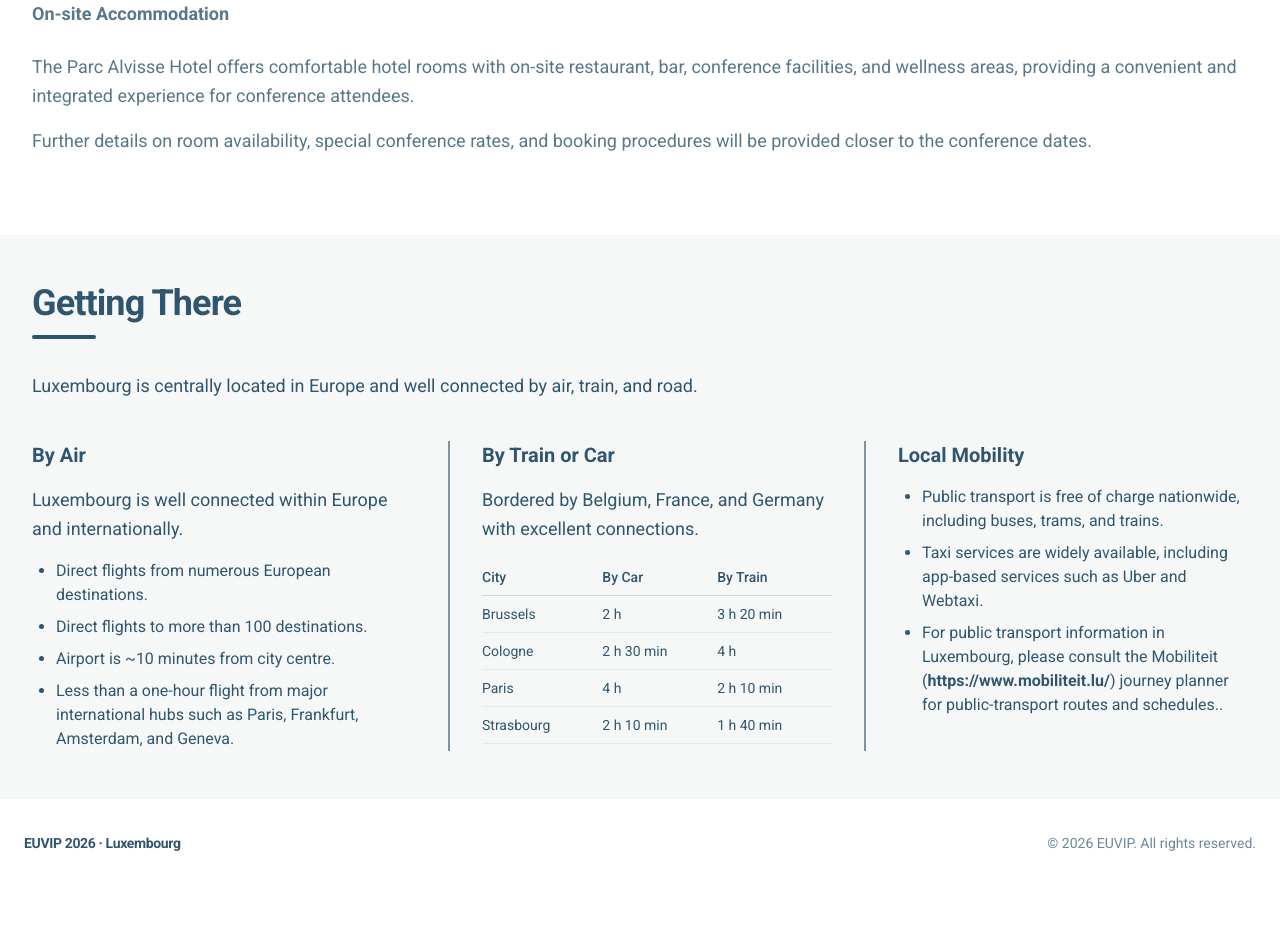
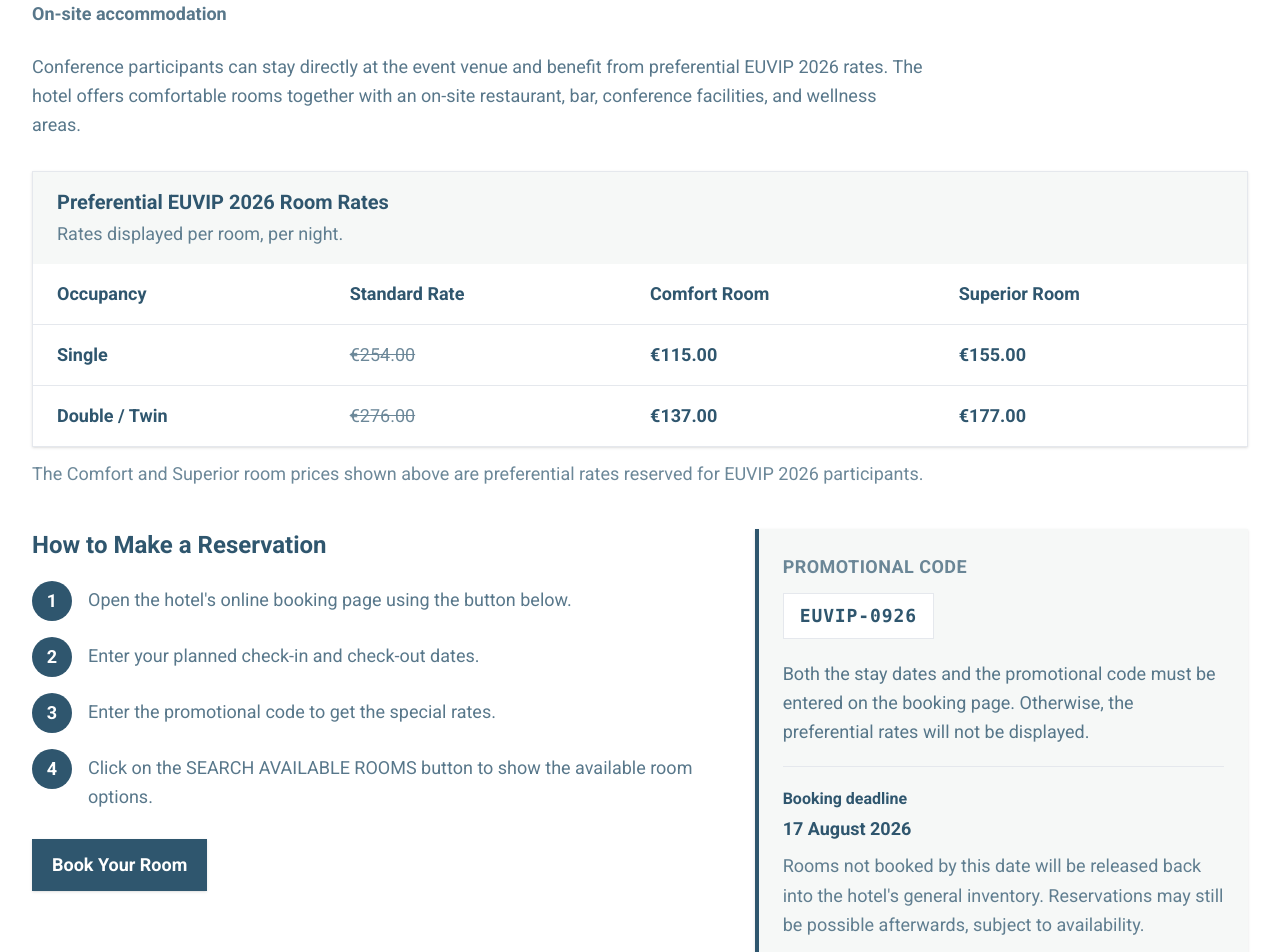
Before and after one commit to euvip2026/euvip2026.github.io, a Next.js app: page /attend in a window 1280 px wide. Shown: the part 2160-3112 px from the top of the page. Before the commit the page ends 3047 px from the top, so only its background shows below. Built offline with nearby package versions, Linux system fonts and the light colour scheme; no server answers.

Commit message:
Add Hotel booking details.

```diff
--- a/src/app/attend/page.tsx
+++ b/src/app/attend/page.tsx
@@ -78,6 +78,7 @@ export default function AttendPage() {
             <div className="bg-accent mt-3 h-1 w-16 rounded-full" aria-hidden="true" />
           </div>
         </div>
+
         <div className="bg-container mx-auto flex max-w-7xl flex-wrap items-end justify-between gap-4 p-4 px-6 md:px-8">
           <div className="bg-container rounded-lg">
             <div className="prose prose-lg max-w-none">
@@ -85,21 +86,25 @@ export default function AttendPage() {
                 EUVIP 2026 will be held in Luxembourg, a centrally located European country offering a stable,
                 international, and research-driven environment.
               </p>
+
               <p className="text-container-foreground mb-6 text-lg leading-relaxed">
                 Luxembourg is situated at the crossroads of Europe and is easily reachable from major European cities.
                 The country hosts a highly multicultural society, with more than 170 nationalities, and is home to
                 several major European institutions, including the European Court of Justice and the European Investment
                 Bank.
               </p>
+
               <p className="text-container-foreground mb-6 text-lg leading-relaxed">
                 With one of the highest GDPs per capita worldwide, Luxembourg has established itself as a strong hub for
                 research, innovation, and technology, with strategic focus areas including artificial intelligence,
                 space, cybersecurity, mobility, 6G, and FinTech.
               </p>
+
               <p className="text-container-foreground mb-6 text-lg leading-relaxed">
                 Luxembourg City is also known for its UNESCO-listed Old Town and historic fortifications, as well as for
                 its cultural life, natural landscapes, and high quality of life.
               </p>
+
               <p className="text-container-foreground text-lg leading-relaxed">
                 To get inspired about what you can do and discover during your trip to Luxembourg, take some time to
                 explore{' '}
@@ -132,21 +137,163 @@ export default function AttendPage() {
             </div>
           </div>
 
-          <div className="max-w-7xl">
-            <div className="bg-background mt-8 overflow-hidden">
-              <h3 className="text-xl font-extrabold md:text-2xl">Parc Alvisse Hotel Conference and Spa</h3>
-              <p className="mt-1 text-base font-semibold opacity-80 md:text-lg">On-site Accommodation</p>
+          <div className="mt-8">
+            <h3 className="text-xl font-extrabold md:text-2xl">Parc Alvisse Hotel Conference and Spa</h3>
+            <p className="mt-1 text-base font-semibold opacity-80 md:text-lg">On-site accommodation</p>
 
-              <p className="mt-6 text-base leading-relaxed opacity-80 md:text-lg">
-                The Parc Alvisse Hotel offers comfortable hotel rooms with on-site restaurant, bar, conference
-                facilities, and wellness areas, providing a convenient and integrated experience for conference
-                attendees.
-              </p>
+            <p className="mt-6 max-w-4xl text-base leading-relaxed opacity-80 md:text-lg">
+              Conference participants can stay directly at the event venue and benefit from preferential EUVIP 2026
+              rates. The hotel offers comfortable rooms together with an on-site restaurant, bar, conference
+              facilities, and wellness areas.
+            </p>
 
-              <p className="mt-4 text-base leading-relaxed opacity-80 md:text-lg">
-                Further details on room availability, special conference rates, and booking procedures will be provided
-                closer to the conference dates.
-              </p>
+            {/* Room rates */}
+            <div className="border-muted mt-8 overflow-hidden border shadow-sm">
+              <div className="bg-container px-5 py-4 md:px-6">
+                <h4 className="text-lg font-extrabold md:text-xl">Preferential EUVIP 2026 Room Rates</h4>
+                <p className="mt-1 text-base opacity-75 md:text-lg">Rates displayed per room, per night.</p>
+              </div>
+
+              <div className="overflow-x-auto">
+                <table className="w-full min-w-[650px] text-left">
+                  <thead>
+                    <tr className="border-muted border-b">
+                      <th className="px-5 py-4 text-base font-bold md:px-6 md:text-lg">Occupancy</th>
+                      <th className="px-5 py-4 text-base font-bold md:px-6 md:text-lg">Standard Rate</th>
+                      <th className="px-5 py-4 text-base font-bold md:px-6 md:text-lg">Comfort Room</th>
+                      <th className="px-5 py-4 text-base font-bold md:px-6 md:text-lg">Superior Room</th>
+                    </tr>
+                  </thead>
+
+                  <tbody>
+                    <tr className="border-muted border-b">
+                      <td className="px-5 py-4 text-base font-semibold md:px-6 md:text-lg">Single</td>
+                      <td className="px-5 py-4 text-base opacity-70 line-through md:px-6 md:text-lg">€254.00</td>
+                      <td className="px-5 py-4 text-base font-extrabold md:px-6 md:text-lg">€115.00</td>
+                      <td className="px-5 py-4 text-base font-extrabold md:px-6 md:text-lg">€155.00</td>
+                    </tr>
+
+                    <tr>
+                      <td className="px-5 py-4 text-base font-semibold md:px-6 md:text-lg">Double / Twin</td>
+                      <td className="px-5 py-4 text-base opacity-70 line-through md:px-6 md:text-lg">€276.00</td>
+                      <td className="px-5 py-4 text-base font-extrabold md:px-6 md:text-lg">€137.00</td>
+                      <td className="px-5 py-4 text-base font-extrabold md:px-6 md:text-lg">€177.00</td>
+                    </tr>
+                  </tbody>
+                </table>
+              </div>
+            </div>
+
+            <p className="mt-3 text-base leading-relaxed opacity-70 md:text-lg">
+              The Comfort and Superior room prices shown above are preferential rates reserved for EUVIP 2026
+              participants.
+            </p>
+
+            {/* Booking instructions */}
+            <div className="mt-10 grid gap-8 lg:grid-cols-[1.4fr_1fr]">
+              <div>
+                <h4 className="text-2xl font-extrabold">How to Make a Reservation</h4>
+
+                <ol className="mt-5 space-y-4 text-lg">
+                  <li className="flex gap-4">
+                    <span className="bg-accent flex h-10 w-10 shrink-0 items-center justify-center rounded-full text-lg font-extrabold text-white">
+                      1
+                    </span>
+                    <p className="pt-1 leading-relaxed opacity-80">
+                      Open the hotel&apos;s online booking page using the button below.
+                    </p>
+                  </li>
+
+                  <li className="flex gap-4">
+                    <span className="bg-accent flex h-10 w-10 shrink-0 items-center justify-center rounded-full text-lg font-extrabold text-white">
+                      2
+                    </span>
+                    <p className="pt-1 leading-relaxed opacity-80">
+                      Enter your planned check-in and check-out dates.
+                    </p>
+                  </li>
+
+                  <li className="flex gap-4">
+                    <span className="bg-accent flex h-10 w-10 shrink-0 items-center justify-center rounded-full text-lg font-extrabold text-white">
+                      3
+                    </span>
+                    <p className="pt-1 leading-relaxed opacity-80">
+                      Enter the promotional code to get the special rates.
+                    </p>
+                  </li>
+                  <li className="flex gap-4">
+                    <span className="bg-accent flex h-10 w-10 shrink-0 items-center justify-center rounded-full text-lg font-extrabold text-white">
+                      4
+                    </span>
+                    <p className="pt-1 leading-relaxed opacity-80">
+                      Click on the SEARCH AVAILABLE ROOMS button to show the available room options.
+                    </p>
+                  </li>
+                </ol>
+
+                <a
+                  href="https://reservations.cubilis.eu/alvisse-parc-hotel-luxembourg"
+                  target="_blank"
+                  rel="noreferrer"
+                  className="bg-accent mt-7 inline-flex items-center justify-center px-5 py-3 text-base font-bold text-white shadow-sm transition hover:opacity-90 md:text-lg"
+                >
+                  Book Your Room
+                </a>
+              </div>
+
+              {/* Promotional code and deadline */}
+              <aside className="border-accent bg-container border-l-4 p-6 shadow-sm">
+                <p className="text-base font-bold uppercase tracking-wide opacity-70 md:text-lg">Promotional code</p>
+
+                <div className="mt-3">
+                  <code className="border-muted bg-background inline-block border px-4 py-2 text-lg font-extrabold tracking-wider">
+                    EUVIP-0926
+                  </code>
+                </div>
+
+                <p className="mt-5 text-base leading-relaxed opacity-80 md:text-lg">
+                  Both the stay dates and the promotional code must be entered on the booking page. Otherwise, the
+                  preferential rates will not be displayed.
+                </p>
+
+                <div className="border-muted mt-5 border-t pt-5">
+                  <p className="font-extrabold">Booking deadline</p>
+                  <p className="mt-1 text-lg font-extrabold">17 August 2026</p>
+                  <p className="mt-2 text-base leading-relaxed opacity-75 md:text-lg">
+                    Rooms not booked by this date will be released back into the hotel&apos;s general inventory.
+                    Reservations may still be possible afterwards, subject to availability.
+                  </p>
+                </div>
+              </aside>
+            </div>
+
+            {/* Payment and cancellation */}
+            <div className="border-muted mt-10 border-t pt-8">
+              <h4 className="text-xl font-extrabold">Payment and Cancellation Policy</h4>
+
+              <div className="mt-5 grid gap-5 md:grid-cols-3">
+                <div className="border-muted border p-5">
+                  <h5 className="font-extrabold">Payment</h5>
+                  <p className="mt-2 text-base leading-relaxed opacity-80 md:text-lg">
+                    Full payment is required at the time of booking.
+                  </p>
+                </div>
+
+                <div className="border-muted border p-5">
+                  <h5 className="font-extrabold">Cancellation</h5>
+                  <p className="mt-2 text-base leading-relaxed opacity-80 md:text-lg">
+                    Reservations may be cancelled free of charge up to one day before arrival. Cancellations made
+                    within this period will receive a full refund.
+                  </p>
+                </div>
+
+                <div className="border-muted border p-5">
+                  <h5 className="font-extrabold">No-show</h5>
+                  <p className="mt-2 text-base leading-relaxed opacity-80 md:text-lg">
+                    In the case of a no-show, 100% of the total booking value will be charged.
+                  </p>
+                </div>
+              </div>
             </div>
           </div>
         </div>
@@ -162,6 +309,7 @@ export default function AttendPage() {
             <div className="bg-accent mt-3 h-1 w-16 rounded-full" aria-hidden="true" />
           </div>
         </div>
+
         <div className="bg-container mx-auto flex max-w-7xl flex-wrap items-end justify-between gap-4 p-4 px-6 md:px-8">
           <div className="bg-container rounded-lg">
             <div className="prose prose-lg max-w-none">
@@ -175,10 +323,11 @@ export default function AttendPage() {
                   <p className="text-container-foreground mb-4 text-lg leading-relaxed">
                     Luxembourg is well connected within Europe and internationally.
                   </p>
+
                   <ul className="text-container-foreground list-disc space-y-2 pl-6 marker:text-[#2f566e]">
                     <li>Direct flights from numerous European destinations.</li>
                     <li>Direct flights to more than 100 destinations.</li>
-                    <li>Airport is ~10 minutes from city centre.</li>
+                    <li>Airport is approximately 10 minutes from the city centre.</li>
                     <li>
                       Less than a one-hour flight from major international hubs such as Paris, Frankfurt, Amsterdam, and
                       Geneva.
@@ -190,6 +339,7 @@ export default function AttendPage() {
                   <h3 className="text-container-foreground mb-4 flex items-center gap-3 text-xl font-bold">
                     By Train or Car
                   </h3>
+
                   <p className="text-container-foreground mb-4 text-lg leading-relaxed">
                     Bordered by Belgium, France, and Germany with excellent connections.
                   </p>
@@ -203,6 +353,7 @@ export default function AttendPage() {
                           <th className="text-container-foreground py-2 text-left font-medium">By Train</th>
                         </tr>
                       </thead>
+
                       <tbody>
                         {travelTimes.map((item) => (
                           <tr key={item.city} className="border-muted border-b">
@@ -220,20 +371,21 @@ export default function AttendPage() {
                   <h3 className="text-container-foreground mb-4 flex items-center gap-3 text-xl font-bold">
                     Local Mobility
                   </h3>
+
                   <ul className="text-container-foreground list-disc space-y-2 pl-6 marker:text-[#2f566e]">
                     <li>Public transport is free of charge nationwide, including buses, trams, and trains.</li>
                     <li>Taxi services are widely available, including app-based services such as Uber and Webtaxi.</li>
                     <li>
-                      For public transport information in Luxembourg, please consult the Mobiliteit (
+                      For public transport information in Luxembourg, consult the{' '}
                       <a
                         href="https://www.mobiliteit.lu/"
                         target="_blank"
                         rel="noreferrer"
                         className="font-bold hover:underline"
                       >
-                        https://www.mobiliteit.lu/
-                      </a>
-                      ) journey planner for public-transport routes and schedules..
+                        Mobiliteit journey planner
+                      </a>{' '}
+                      for routes and schedules.
                     </li>
                   </ul>
                 </div>
```
